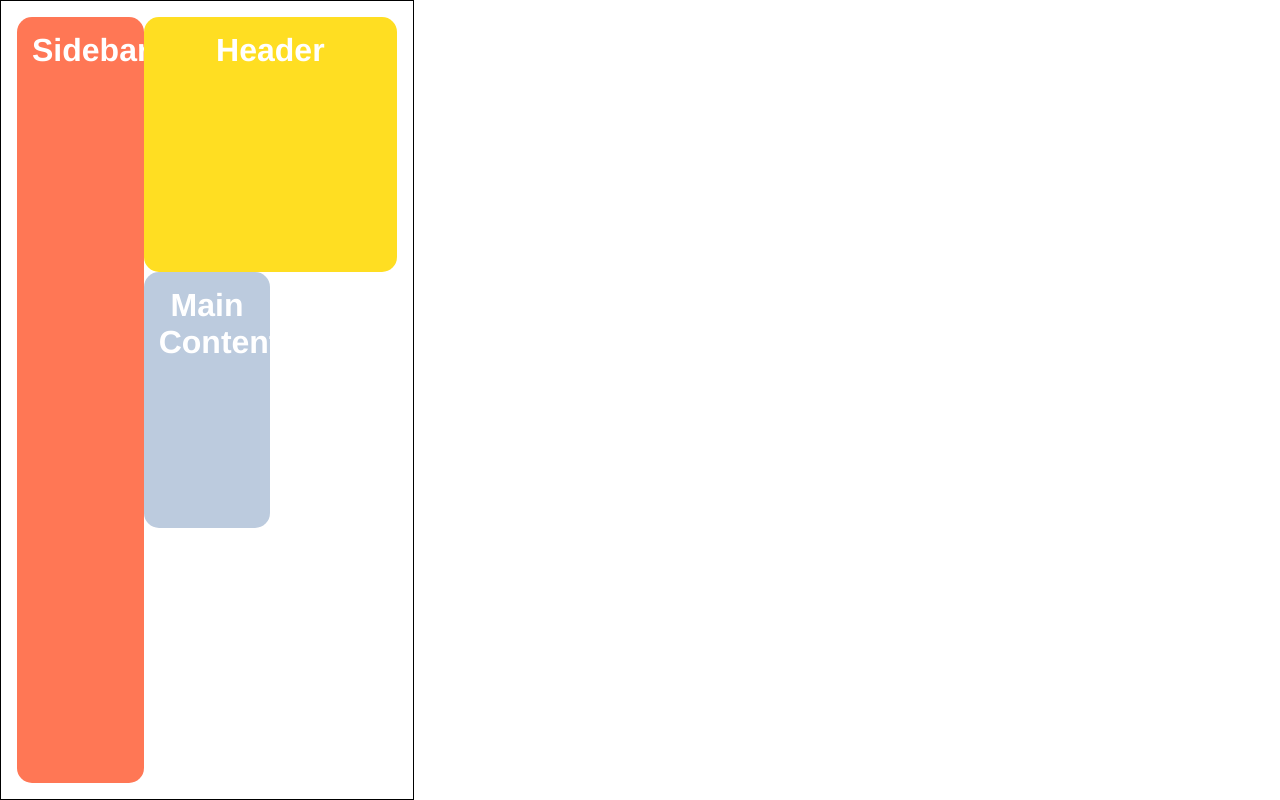
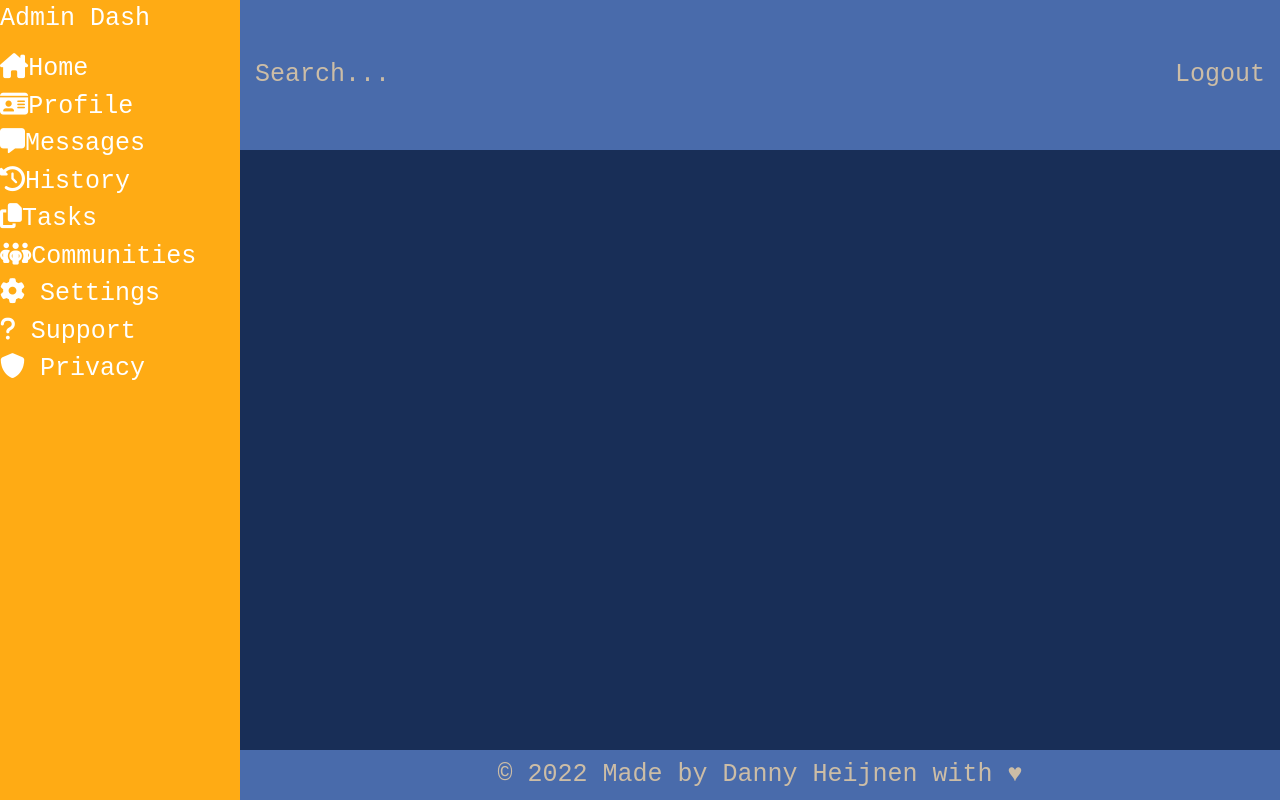
Before and after one commit to DefiledGamingNL/adminDashboard, a plain HTML site: page index.html in a window 1280 px wide. Drawn offline with nearby package versions, Linux system fonts and the light colour scheme.

Commit message:
adding some styling

```diff
--- a/assets/css/app.css
+++ b/assets/css/app.css
@@ -1,48 +1,78 @@
-body, html {
-  height: 100%;
-  margin: 0;
+:root {
+	--gokuSuit: #182e57;
+	--gokuHair: #ffab14;
+	--superSaiyanBlue: #496bab;
+	--skinColour: #fff4ea;
+	--skinColorDark: #ccbda6;
 }
 
-.mainContainer {
-  text-align: center;
-  border: 1px solid;
-  height: 100%;
-  padding: 16px;
-  box-sizing: border-box;
-  display: inline-grid;
-  grid-template-rows: repeat(3, 1fr);
-  grid-template-columns: repeat(auto-fill, minmax(125px, 1fr));
+body,
+html {
+	margin: 0;
+	padding: 0;
+	line-height: 1;
+	color: white;
+	box-sizing: border-box;
+	font-family: monospace;
+	font-size: 25px;
 }
 
-.mainContainer div {
-  padding: 15px;
-  font-size: 32px;
-  font-family: Helvetica;
-  font-weight: bold;
-  color: white;
-  border-radius: 15px;
+/* CONTAINERS */
+
+.mainContainer {
+	display: grid;
+	grid-template-columns: 240px 1fr 240px;
+	grid-template-rows: 150px 1fr 50px;
+
+	grid-template-areas:
+		"sidebar header header"
+		"sidebar mainContent sidebarLeft"
+		"sidebar footer footer";
+	height: 100vh;
 }
 
 .header {
-    grid-column-start: 2;
-    grid-column-end: 4;
-  background-color: #FFDE22;
-  order: 2;
+	display: flex;
+	grid-area: header;
+	background-color: var(--superSaiyanBlue);
+	color: var(--skinColorDark);
+	padding: 0 15px;
+	align-items: center;
+	justify-content: space-between;
+}
+
+.mainContent {
+	grid-area: mainContent;
+	background-color: var(--gokuSuit);
 }
 
 .sidebar {
-    grid-row-start: 1;
-    grid-row-end: 4;
-  background-color: #FF7755;
-  order: 1;
+	display: grid;
+	grid-template-columns: 1fr;
+	grid-template-rows: 50px 50px;
+
+	grid-template-areas:
+		"title"
+		"menuContainer";
+	grid-area: sidebar;
+	background-color: var(--gokuHair);
 }
 
-.mainContent {
-    grid-auto-rows:auto;
-  background-color: #bccbde;
-  order: 3;
+.title {
+	grid-area: title;
+}
+
+.sidebarRight {
+	grid-area: sidebarLeft;
+	background-color: var(--gokuSuit);
 }
 
 .footer {
-  background-color: #393f4d;
+	display: flex;
+	grid-area: footer;
+	background-color: var(--superSaiyanBlue);
+	color: var(--skinColorDark);
+	padding: 0 15px;
+	align-items: center;
+	justify-content: center;
 }
--- a/index.html
+++ b/index.html
@@ -6,12 +6,60 @@
 		<meta name="viewport" content="width=device-width, initial-scale=1.0" />
 		<title>Admin Dashboard</title>
 		<link rel="stylesheet" href="assets/css/app.css" />
+		<script src="https://kit.fontawesome.com/d15cb35baa.js" crossorigin="anonymous"></script>
+		<script src="https://cdn.tailwindcss.com"></script>
 	</head>
 	<body>
 		<div class="mainContainer">
-      <div class="header">Header</div>
-      <div class="sidebar">Sidebar</div>
-      <div class="mainContent">Main Content</div>
+			<header class="header">
+				<div class="headerSearch">Search...</div>
+				<div class="headerLogin">Logout</div>
+			</header>
+			<aside class="sidebar">
+				<div class="title"><h1>Admin Dash</h1></div>
+				<div class="menuContainer">
+					<div class="menu">
+						<ul>
+							<li class="menu-item">
+								<a href="#"> <i class="fas fa-house-chimney"></i>Home</a>
+							</li>
+							<li class="menu-item">
+								<a href="#"><i class="fas fa-id-card"></i>Profile</a>
+							</li>
+							<li class="menu-item">
+								<a href="#"><i class="fas fa-message"></i>Messages</a>
+							</li>
+							<li class="menu-item">
+								<a href="#"><i class="fas fa-clock-rotate-left"></i>History</a>
+							</li>
+							<li class="menu-item">
+								<a href="#"><i class="fas fa-copy"></i>Tasks</a>
+							</li>
+							<li class="menu-item last-item">
+								<a href="#"><i class="fas fa-people-group"></i>Communities</a>
+							</li>
+						</ul>
+					</div>
+					<div class="settings">
+						<ul>
+							<li class="menu-item first-item">
+								<a href="#"><i class="fas fa-cog"></i> Settings</a>
+							</li>
+							<li class="menu-item">
+								<a href="#"><i class="fas fa-question"></i> Support</a>
+							</li>
+							<li class="menu-item">
+								<a href="#"><i class="fas fa-shield"></i> Privacy</a>
+							</li>
+						</ul>
+					</div>
+				</div>
+			</aside>
+			<aside class="sidebarRight"></aside>
+			<main class="mainContent"></main>
+			<footer class="footer">
+				<div class="footersubText">&copy; 2022 Made by Danny Heijnen with &hearts;</div>
+			</footer>
 		</div>
 	</body>
 </html>
```
Lines whose indentation alone changed are shown as unchanged.
